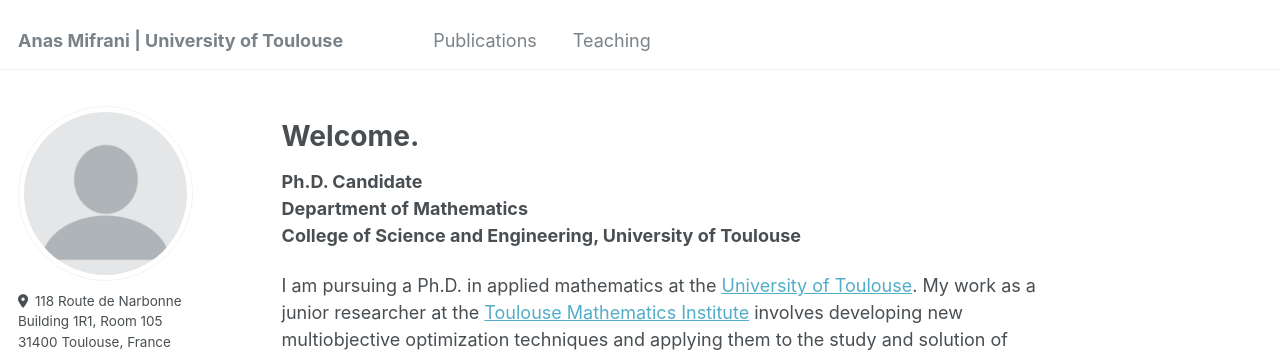
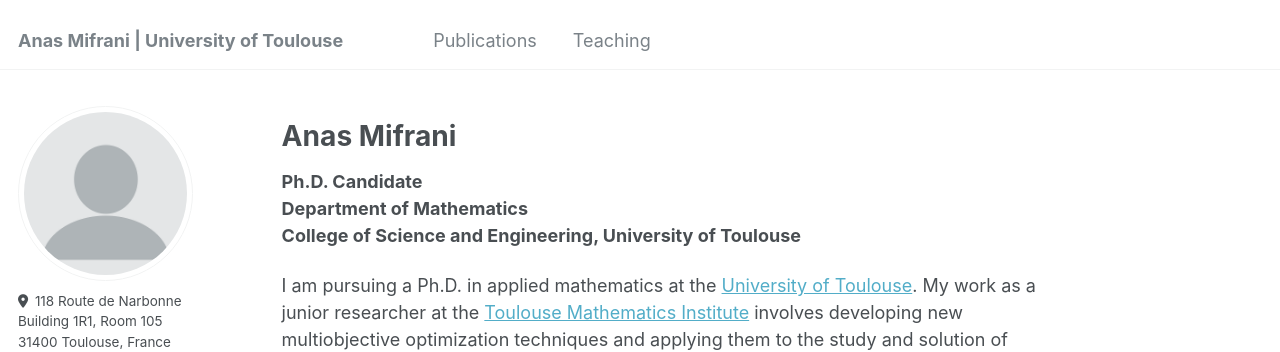
Before and after one commit to anmifrani/anmifrani.github.io, a Jekyll site: the page built from _pages/about.md, in a window 1280 px wide and 984 px high. Shown: the top 352 px of the window. Built offline with Jekyll 4.4.1, drawn with Linux system fonts in a browser that asks for light colours.

Commit message:
Update about.md

```diff
--- a/_pages/about.md
+++ b/_pages/about.md
@@ -7,7 +7,7 @@ redirect_from:
   - /about.html
 ---
 
-# Welcome.
+# Anas Mifrani
 <b>Ph.D. Candidate</b> <br>
 <b>Department of Mathematics</b> <br>
 <b>College of Science and Engineering, University of Toulouse</b> <br>
```
